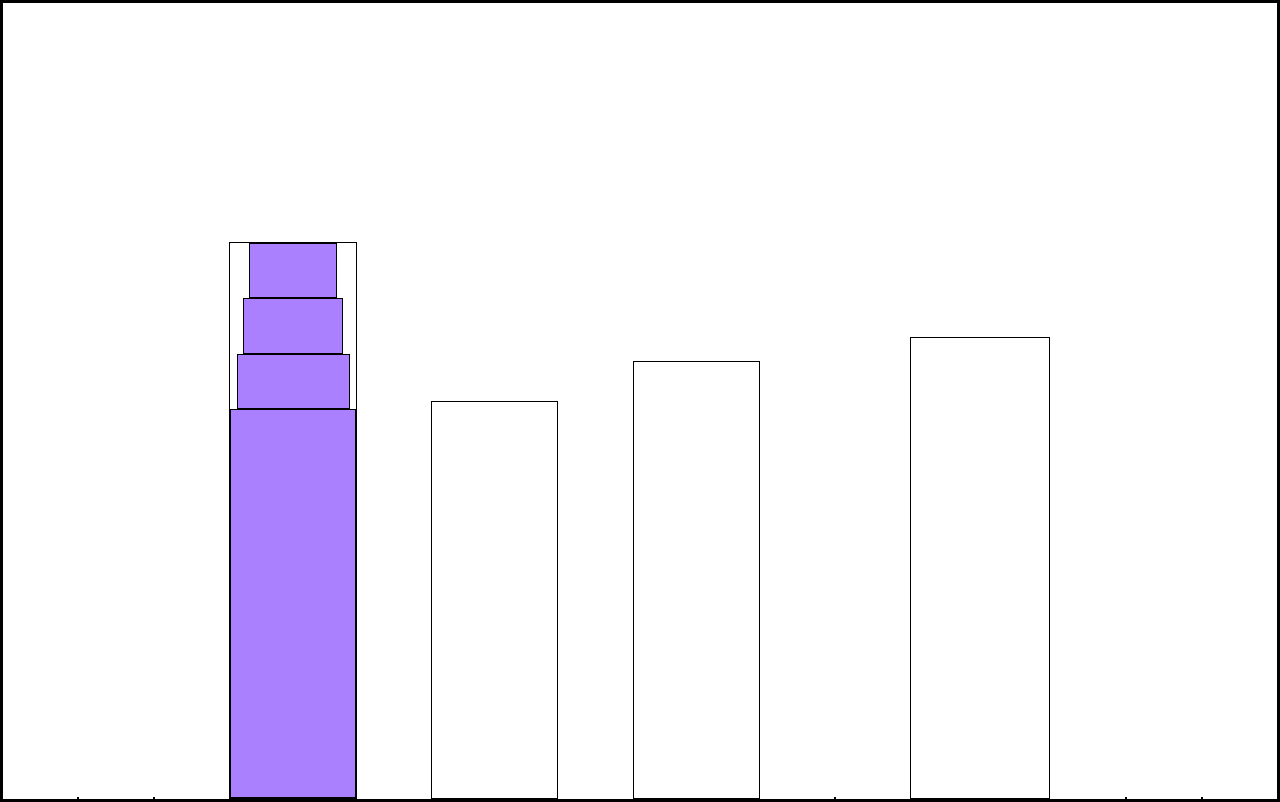
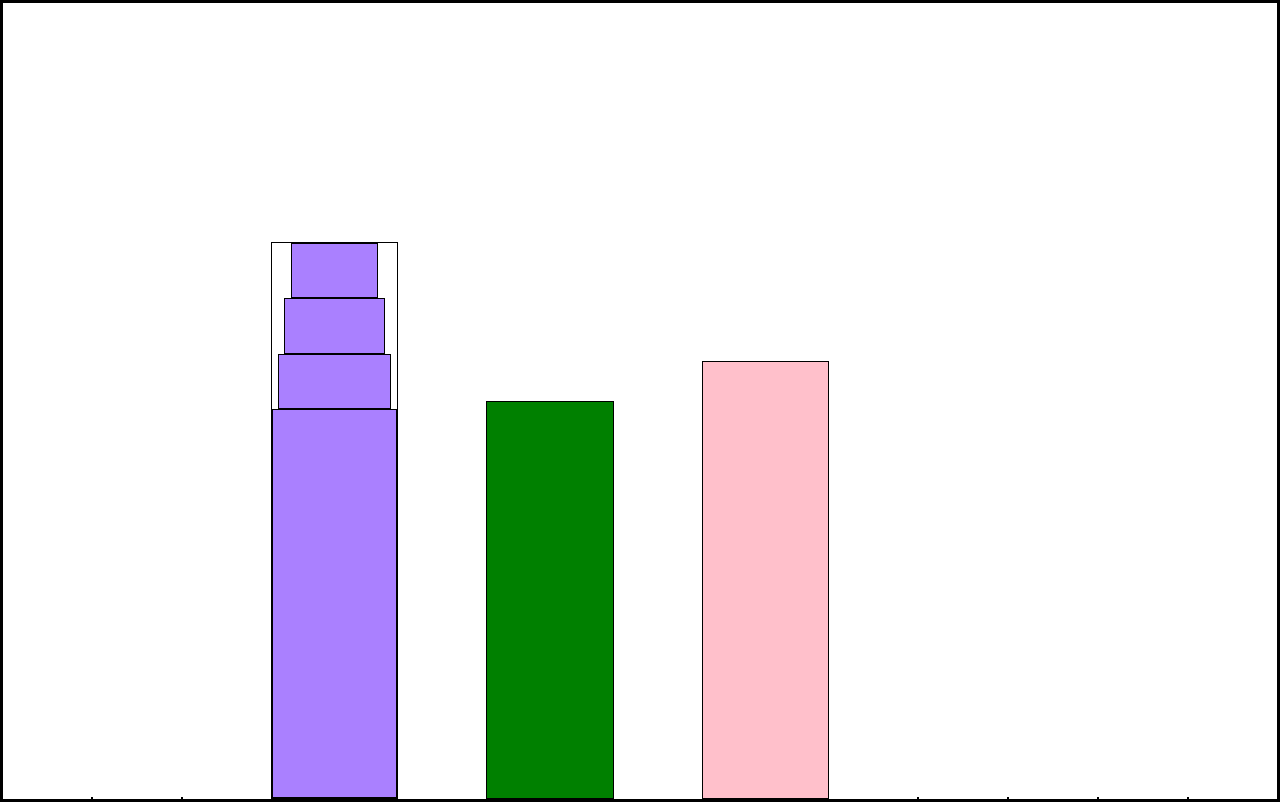
Before and after one commit to jay-adams41/camp, a plain HTML site: page skyline.htm in a window 1280 px wide. Drawn offline with Linux system fonts and the light colour scheme.

Commit message:
update skyline css

```diff
--- a/skyline.css
+++ b/skyline.css
@@ -22,37 +22,41 @@ body {
   align-items: center;
   --building-color1: #aa80ff;
   --building-color2: #66cc99;
+  --building-color3: #cc6699;
 }
+
 .bb1a {
   width: 70%;
   height: 10%;
   background-color: var(--building-color1);
 }
+
 .bb1b {
   width: 80%;
   height: 10%;
   background-color: var(--building-color1);
 }
+
 .bb1c {
   width: 90%;
   height: 10%;
   background-color: var(--building-color1);
 }
+
 .bb1d {
   width: 100%;
   height: 70%;
   background-color: var(--building-color1);
 }
+
 .bb2 {
   width: 10%;
   height: 50%;
-  background-color: var(--building-color2);
+  background-color: var(--building-color2, green);
 }
+
 .bb3 {
   width: 10%;
   height: 55%;
+  background-color: var(--building-color3, pink);
 }
-.bb4 {
-  width: 11%;
-  height: 58%;
-}
```
